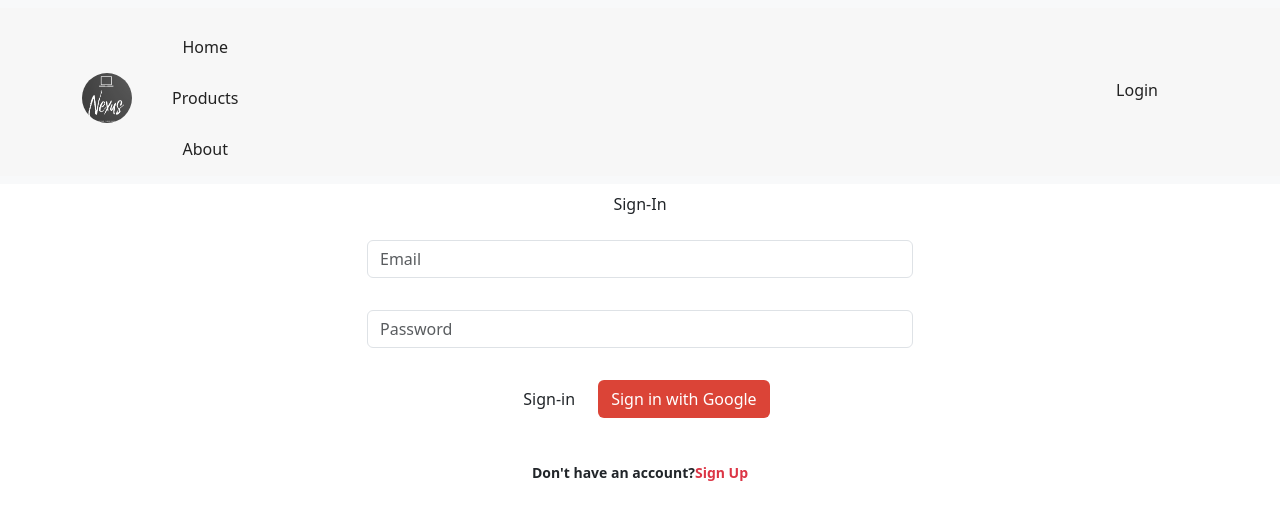
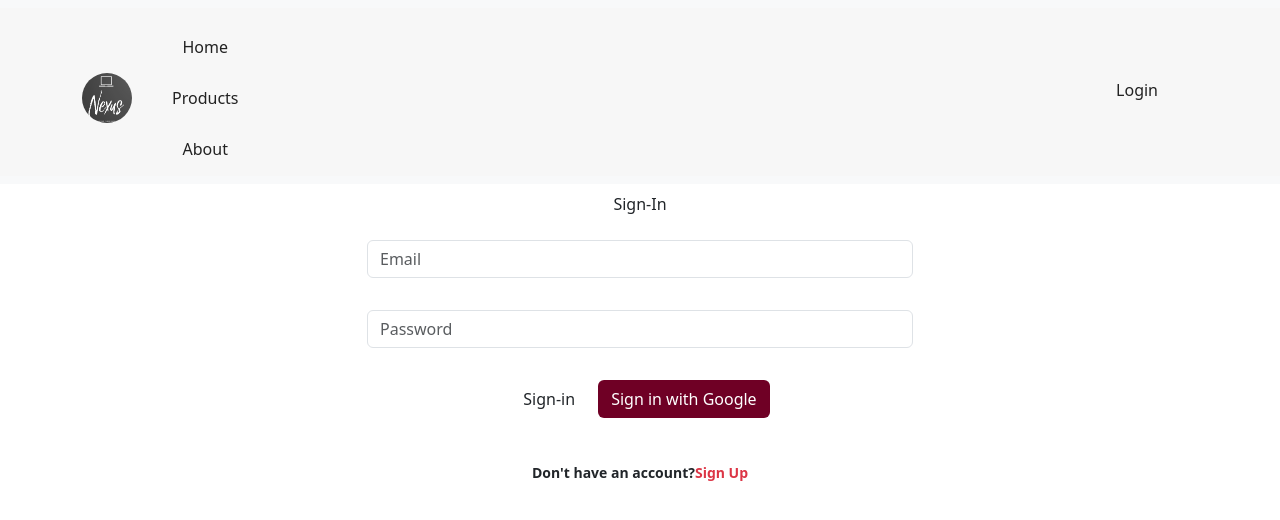
Before and after one commit to krisztian-Z/nexus_ecomm, a React (Create React App) app: page /auth in a window 1280 px wide. Shown: the top 520 px of the page. Built offline with nearby package versions, Linux system fonts and the light colour scheme; no server answers; a web font is replaced by a local one.

Commit message:
first commit

```diff
--- a/src/pages/Auth.js
+++ b/src/pages/Auth.js
@@ -155,7 +155,7 @@ const Auth = ({ setActive, setUser }) => {
                   type="button"
                   className="btn btn-google-sign-in"
                   onClick={handleGoogleSignIn}
-                  style={{ marginLeft: "10px", backgroundColor: "#db4437", color: "white" }}
+                  style={{ marginLeft: "10px", backgroundColor: "#6f0025", color: "white" }}
                 >
                   Sign in with Google
                 </button>
--- a/src/style.scss
+++ b/src/style.scss
@@ -1,4 +1,4 @@
-$yellow:#7ce7e4;
+$yellow:#acc1d5;
 
 @mixin border-radius($radius) {
 	-webkit-border-radius: $radius;
```
